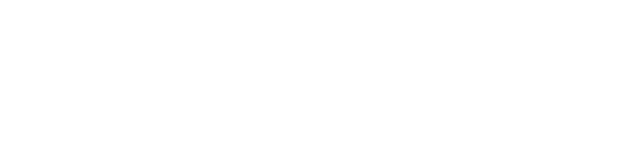
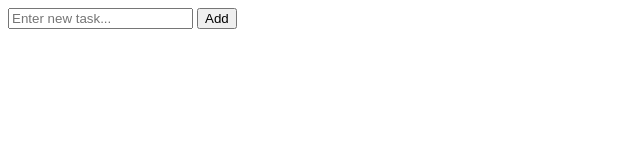
Before and after one commit to mukkeraharika8/to-do-list-using-JS, a plain HTML site: page index.html in a window 1280 px wide. Shown: the whole page, without its empty margins (0-640 px from the left). Drawn offline with Linux system fonts and the light colour scheme.

Commit message:
added index

```diff
--- a/index.html
+++ b/index.html
@@ -7,6 +7,11 @@
     <link rel="stylesheet" href="style.css">
 </head>
 <body>
+    <form id="form">
+        <input type="text" name="ui" id="userinput" placeholder="Enter new task...">
+        <input type="submit" value="Add">
+    </form>
+    <ul id="display"></ul>
     <script src="script.js"></script>
 </body>
 </html>
```
